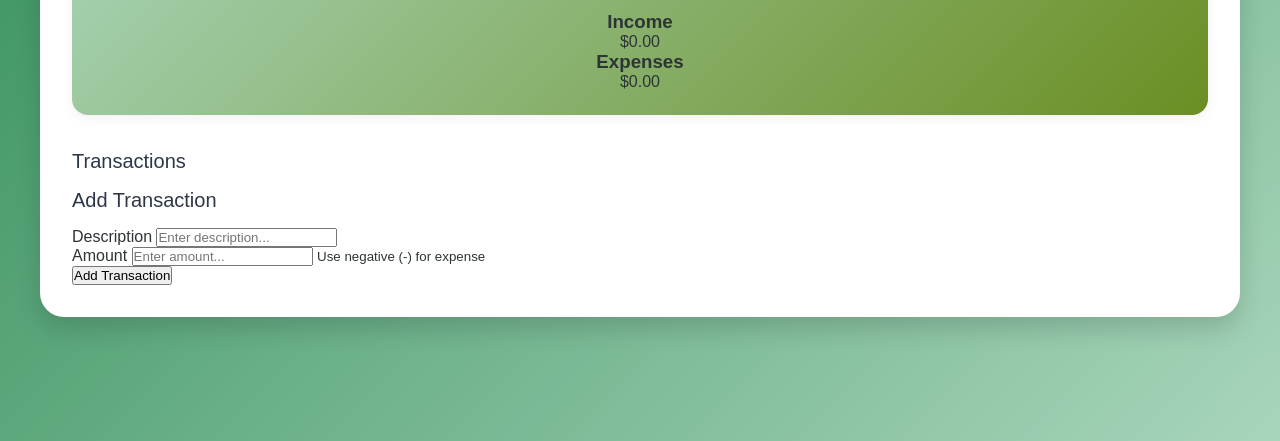
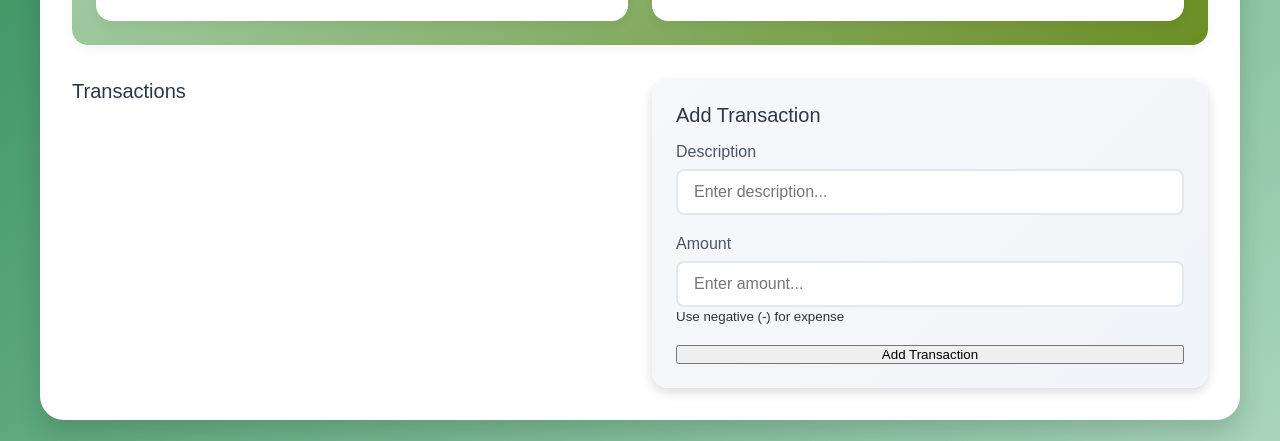
Before and after one commit to Sabayas/javascript, a plain HTML site: page index.html in a window 1280 px wide. Shown: the part 359-800 px from the top of the page. Drawn offline with Linux system fonts and the light colour scheme.

Commit message:
Updated CSS

```diff
--- a/style.css
+++ b/style.css
@@ -48,3 +48,196 @@ h2{
     border-radius: 1rem;
     box-shadow: 0 4px 12px rgba(0, 0, 0, 0.05);
 }
+
+.balance-container h1{
+    font-size: 3rem;
+    margin: 15px 0;
+}
+
+.summary{
+    display: grid;
+    grid-template-columns: 1fr 1fr;
+    gap: 24px;
+    margin-top: 24px;
+}
+
+.main-content{
+    display:grid;
+    grid-template-columns: 1fr 1fr;
+    gap: 24px;
+}
+
+.income,
+.expense{
+    background-color: white;
+    padding: 24px;
+    border-radius: 1rem;
+    box-shadow:  0 4px 12px rgba(0, 0, 0, 0.05);
+    transition: transform 0.2s ease;
+}
+
+.income:hover,
+.expense:hover{
+    transform: translateY(-2px);
+}
+
+.income h3{
+    color: #059669;
+    font-size: 1.1rem;
+    font-weight: 500;
+}
+
+.expense h3{
+    color: #dc2626;
+    font-size: 1.1rem;
+    font-weight: 500;
+}
+
+.income p,
+.expense p{
+    margin-top:  8px;
+    font-size: 1.75rem;
+    font-weight: 600;
+}
+
+.income p{
+    color: #059669;
+}
+
+.expense p{
+    color: #dc2626;
+}
+
+
+.transaction-container{
+    height:100% ;
+    display: flex;
+    flex-direction: column;
+}
+
+#transaction-list{
+    list-style: none;
+    max-height: 500px;
+    overflow-y: auto;
+    padding-right: 8px;
+    flex-grow: 1;
+}
+
+#transaction-list::-webkit-scrollbar{
+    width: 8px;
+}
+
+#transaction-list::-webkit-scrollbar-track{
+    background-color: #f1f1f1;
+    border-radius: 4px;
+}
+#transaction-list::-webkit-scrollbar-thumb{
+background: #cbd5e0;
+border-radius: 4px;
+}
+
+#transaction-list::-webkit-scrollbar-thumb:hover{
+    background-color: #a0aec0;
+}
+
+.transaction{
+    display: flex;
+    justify-content: space-between;
+    align-items: center;
+    padding:  1rem 1.2rem;
+    margin-bottom: 12px;
+    border-radius: 12px;
+    background-color: #fff;
+    box-shadow: 0 2px 8px rgba(0, 0, 0, 0.05);
+    transition: all 0.2s ease;
+    border-radius: 5px solid;
+    animation: slideIn 0.3s ease;
+}
+
+@keyframes slideIn{
+    from{
+        opacity: 0;
+        transform: translateX(-20px);
+    }
+
+    to{
+        opacity: 1;
+        transform: translateX(0px);
+    }
+}
+
+.transaction:hover{
+    transform: translateX(4px);
+    box-shadow: 0 4px 12px rgba(0, 0, 0, 0.1);
+}
+
+.transaction.income{
+    border-right-color: #059669;
+}
+.transaction.expense{
+    border-right-color: #dc2626;
+}
+
+.transaction .delete-btn{
+    background:none;
+    border: none;
+    color: #dc2626;
+    cursor: pointer;
+    font-size: 1.4rem;
+    opacity: 0;
+    transition: all 0.2s ease;
+    padding: 4px 8px;
+    border-radius: 4px;
+    margin-left: 12px;
+}
+
+.transaction:hover .delete-btn{
+    opacity: 1;
+}
+
+.transaction .delete-btn:hover{
+    background-color: #fee2e2;
+    transform: scale(1.1);
+}
+
+.form-container{
+    background: linear-gradient(135deg,#f6f8fb,#f1f4f8);
+    padding: 24px;
+    border-radius: 16px;
+    box-shadow: 0 4px 12px rgba(0, 0, 0, 0.15);
+    height: 100%;
+    display: flex;
+    flex-direction: column;
+}
+
+.form-container form {
+    height: 100%;
+    display: flex;
+    flex-direction: column;
+}
+
+.form-group{
+    margin-bottom: 20px;
+}
+label{
+    display: block;
+    margin-bottom: 8px;
+    color: #4a5568;
+    font-weight: 500;
+}
+
+input {
+    width: 100%;
+    padding: 12px 16px;
+    border: 2px solid #e2e8f0;
+    border-radius: 8px;
+    font-size: 1rem;
+    transition: all 0.2s ease;
+    background-color: white;
+}
+
+input:focus{
+    outline: none;
+    border-color: #667eea;
+    box-shadow: 0 0 0 3px rgba((102), 126, 234, 0.1);
+}
```
